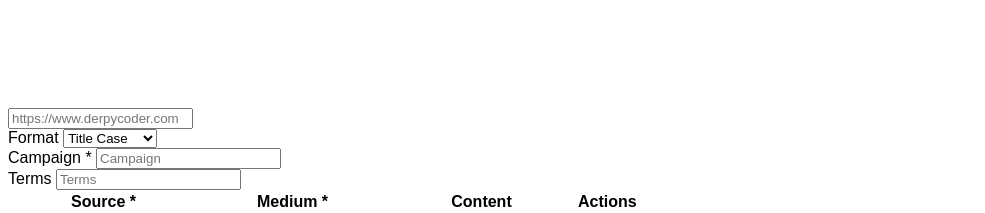
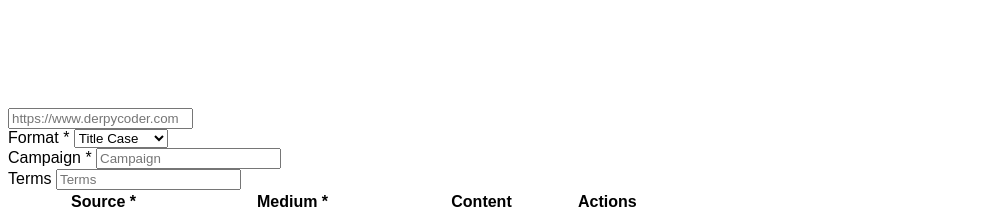
Before and after one commit to derpycoder/derpy-utm-builder, a Svelte app: page / in a window 1280 px wide. Shown: the part 1240-1453 px from the top of the page, without its empty margins (0-985 px from the left). Built offline with nearby package versions, Linux system fonts and the light colour scheme; a small style sheet from the web is missing.

Commit message:
Format is Marked Mandatory

```diff
--- a/src/App.svelte
+++ b/src/App.svelte
@@ -343,6 +343,7 @@
                 <div>
                     <label class="font-semibold text-gray-500 ml-1" title="Format of Params" for="format">
                         Format
+                        <span class="text-sm text-red-500">*</span>
                     </label>
                     <select id="format" name="format" autocomplete="country" bind:value={config.format} class="text-gray-600 w-full block px-3 py-2 text-right bg-white
             border border-gray-300 rounded-md shadow-sm outline-none
```
